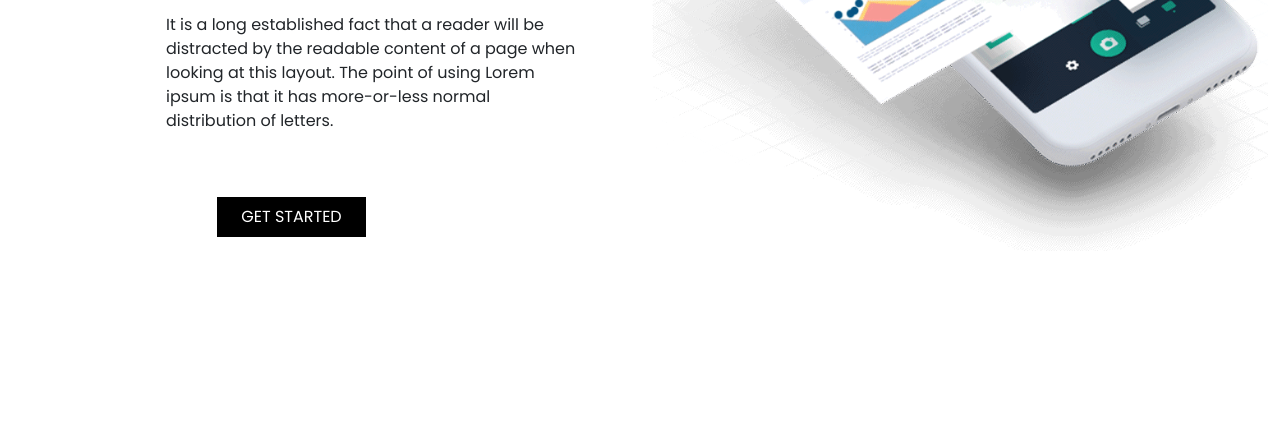
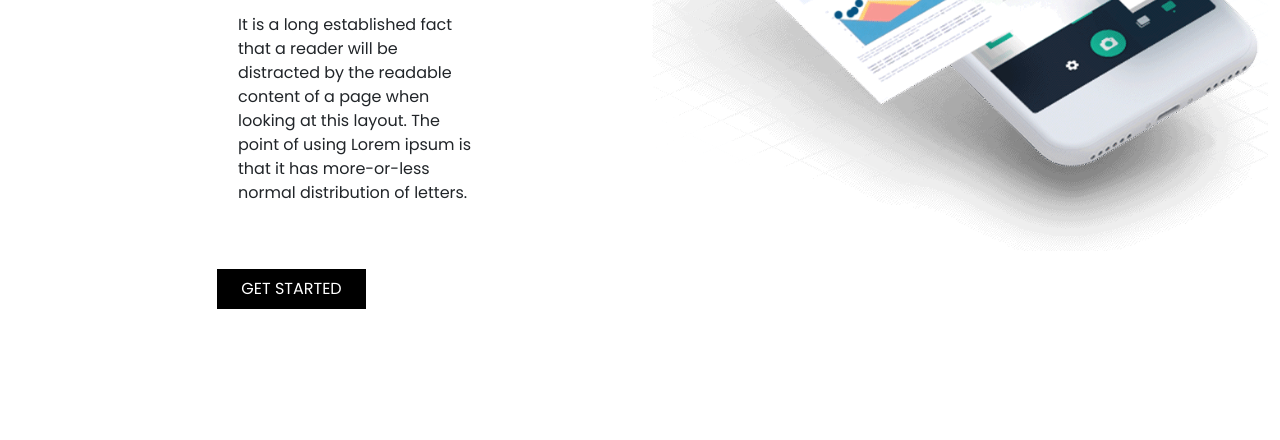
Before and after one commit to usama-bin-sadiq-8300/UI-Assignment.github.io, a plain HTML site: page index.html in a window 1280 px wide. Shown: the part 307-747 px from the top of the page. Drawn offline with nearby package versions, Linux system fonts and the light colour scheme.

Commit message:
Update index.html

```diff
--- a/index.html
+++ b/index.html
@@ -38,8 +38,8 @@
                   LANDING PAGES
                 </p>
               </div>
-                <div class="c-main-content   offset-2 offset-md-2 offset-lg-3 offset-xl-3 col-md-8 col-8 d-flex flex-md-row justify-content-center mb-5">
-                <p class="text-justify">
+                <div class="c-main-content   offset-2 offset-md-2 offset-lg-3 offset-xl-3 col-md-6 ps-md-5 col-8 d-flex flex-md-row justify-content-center mb-5">
+                <p class="text-justify ps-md-4">
                   It is a long established fact that a reader will be distracted by the readable content
                   of a page when looking at this layout. The point of using Lorem ipsum is that it has more-or-less
                   normal
```
